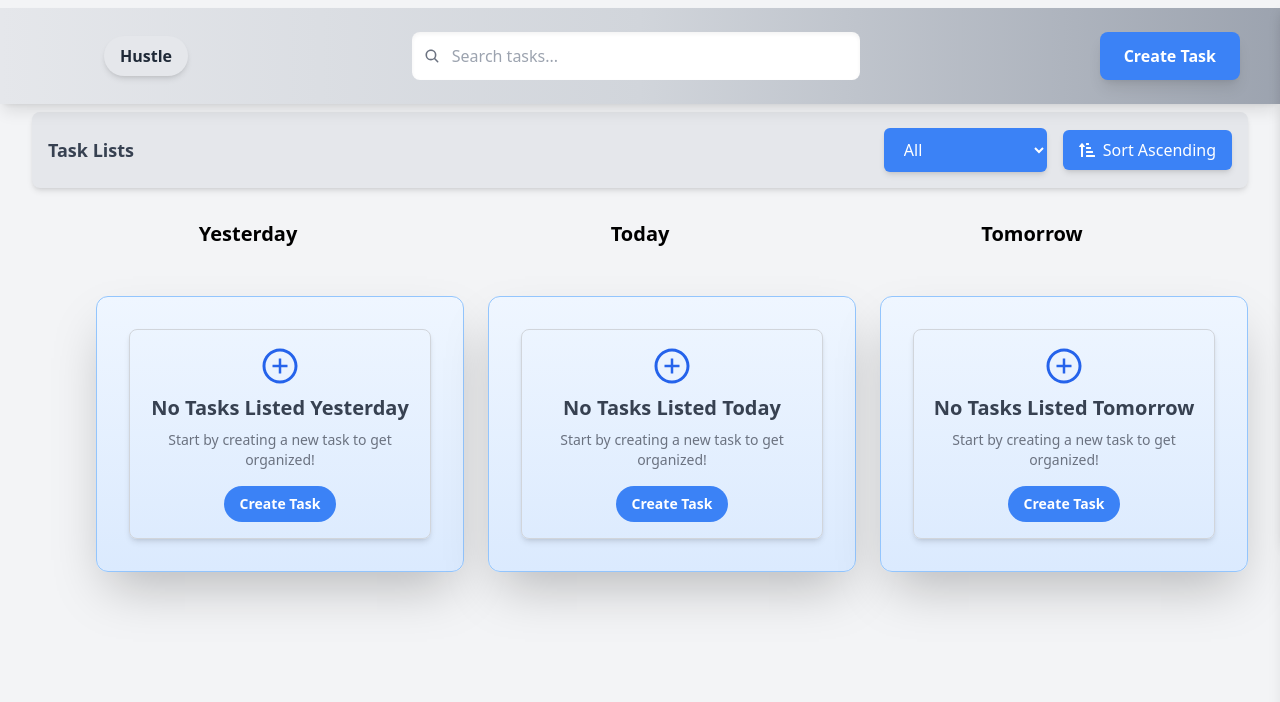
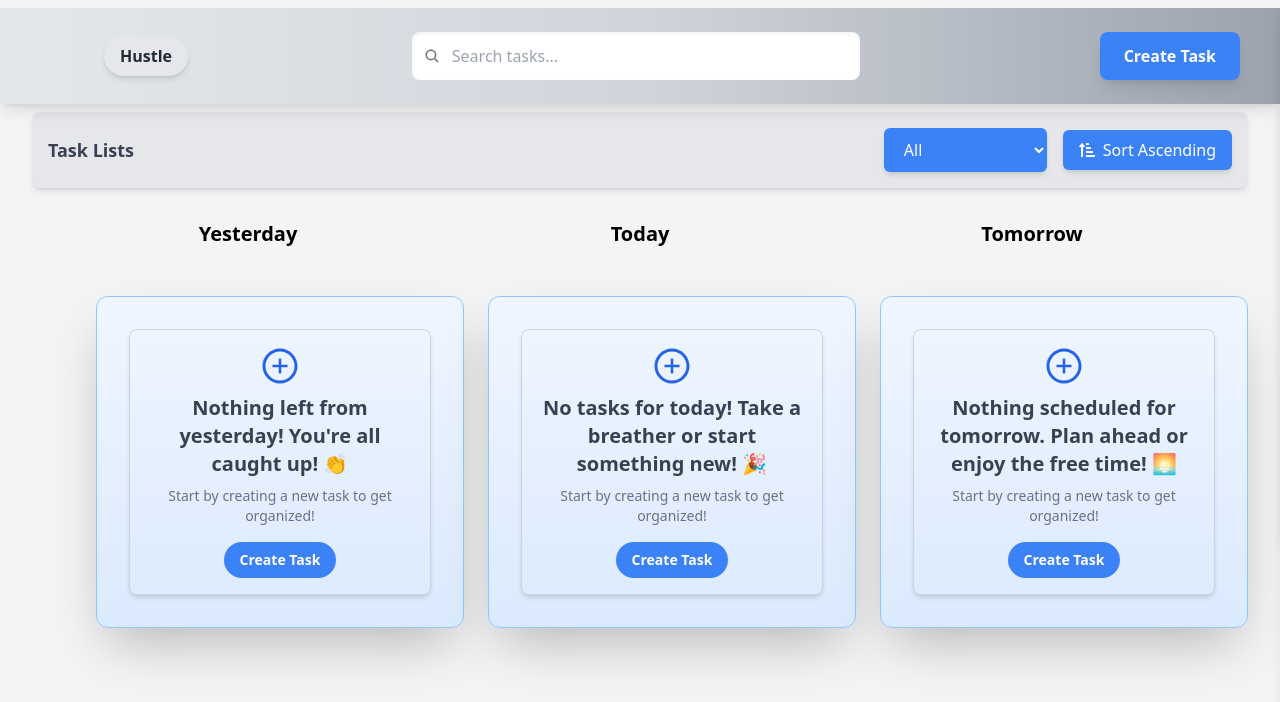
Before and after one commit to OptimizationGuru/HustleSpot, a React (Create React App) app: page / in a window 1280 px wide. Shown: the top 702 px of the page. Built offline with nearby package versions, Linux system fonts and the light colour scheme.

Commit message:
bonus:search optimised

```diff
--- a/src/components/Navbar/index.tsx
+++ b/src/components/Navbar/index.tsx
@@ -2,6 +2,8 @@ import React from 'react';
 import NewTask from '../CreateTask';
 import Sidebar from '../CreateTask/Sidebar';
 import { IoSearch } from 'react-icons/io5';
+import { useDispatch } from 'react-redux';
+import { updateSearchKey } from '../../store/taskSlice';
 
 interface NavbarProps {
   onCreateTaskClick: () => void;
@@ -13,6 +15,12 @@ const Navbar: React.FC<NavbarProps> = ({
   onCloseSidebar,
   isSideDrawerOpen,
 }) => {
+  const dispatch = useDispatch();
+
+  const handleSearch = (key: string) => {
+    dispatch(updateSearchKey(key));
+  };
+
   return (
     <div className="flex flex-col md:flex-row items-center justify-between gap-4 p-6 bg-gradient-to-r from-gray-200 via-gray-300 to-gray-400 w-full shadow-lg fixed top-0 z-50 mt-2">
       <div className="flex items-center gap-2 ml-4 md:ml-20">
@@ -25,6 +33,9 @@ const Navbar: React.FC<NavbarProps> = ({
         <IoSearch className="absolute left-3 top-1/2 transform -translate-y-1/2 text-gray-500" />
         <input
           type="text"
+          onChange={(e) => {
+            handleSearch(e.target.value);
+          }}
           placeholder="Search tasks..."
           className="w-full p-3 pl-10 rounded-lg shadow-inner text-gray-700 bg-white focus:outline-none focus:ring-2 focus:ring-gray-400"
         />
--- a/src/components/NoTAskCard/index.tsx
+++ b/src/components/NoTAskCard/index.tsx
@@ -3,19 +3,19 @@ import { AiOutlinePlusCircle } from 'react-icons/ai';
 
 interface NoTasksCardProps {
   onCreateTaskClick: () => void;
-  day: string;
+  msg: string;
 }
 
 const NoTasksCard: React.FC<NoTasksCardProps> = ({
   onCreateTaskClick,
-  day,
+  msg,
 }) => {
   return (
     <div className="relative w-full max-w-xs sm:max-w-sm md:max-w-md flex flex-col gap-4 items-center justify-center mx-auto shadow-2xl rounded-xl bg-gradient-to-b from-blue-50 to-blue-100 p-6 sm:p-8 m-4 md:m-8 border border-blue-300 transition-transform transform hover:scale-105 hover:shadow-3xl">
       <div className="flex flex-col items-center justify-center w-full p-4 border border-gray-300 rounded-lg shadow-md">
         <AiOutlinePlusCircle size={40} className="text-blue-600 mb-2" />
         <p className="text-lg sm:text-xl font-semibold text-gray-700 text-center">
-          No Tasks Listed {day}
+          {msg}
         </p>
         <p className="text-sm text-gray-500 mt-2 text-center">
           Start by creating a new task to get organized!
--- /dev/null
+++ b/src/components/SearchTask/SearchTask.ts
@@ -0,0 +1,22 @@
+import { useMemo } from 'react';
+import { useSelector } from 'react-redux';
+import { RootState } from '../../store/taskStore';
+
+const useFilteredTasksbySearchKey = () => {
+  const { tasks, searchKey } = useSelector((store: RootState) => store.task);
+
+  const filteredTasks = useMemo(() => {
+    if (!searchKey || searchKey.trim() === '') {
+      return tasks;
+    }
+    return tasks.filter(
+      (task) =>
+        task.title.toLowerCase().includes(searchKey.toLowerCase()) ||
+        task.desc.toLowerCase().includes(searchKey.toLowerCase())
+    );
+  }, [tasks, searchKey]);
+
+  return filteredTasks;
+};
+
+export default useFilteredTasksbySearchKey;
--- a/src/components/TaskList/index.tsx
+++ b/src/components/TaskList/index.tsx
@@ -1,13 +1,13 @@
 import React, { useState, useEffect, useCallback } from 'react';
 import TaskCard from '../TaskCard';
 import TaskListHeader from '../TaskListHeader';
-import { useSelector, useDispatch } from 'react-redux';
-import { RootState } from '../../store/taskStore';
 import { filterTasksByDefaultDates } from '../../helpers/FilterTask';
-import { TaskStatus } from '../../constants';
+import { taskNotFoundMsg, TaskStatus, taskTodayMsg, taskTomorrowMsg, taskYesterdayMsg } from '../../constants';
 import { Task } from '../../types';
 import { updateTask } from '../../store/taskSlice';
 import NoTasksCard from '../NoTAskCard/index';
+import useFilterTaskbySearchKey from '../SearchTask/SearchTask';
+import { useDispatch } from 'react-redux';
 
 interface TaskListProps {
   onCreateTaskClick: () => void;
@@ -15,7 +15,7 @@ interface TaskListProps {
 
 const TaskList: React.FC<TaskListProps> = ({ onCreateTaskClick }) => {
   const dispatch = useDispatch();
-  const tasks = useSelector((state: RootState) => state.task.tasks);
+  const tasks = useFilterTaskbySearchKey();
   const [activeTaskList, setActiveTaskList] = useState<Task[]>([]);
   const [isSortActive, setIsSortActive] = useState(false);
   const [isDescending, setIsDescending] = useState(false);
@@ -111,10 +111,7 @@ const TaskList: React.FC<TaskListProps> = ({ onCreateTaskClick }) => {
             ))
           ) : (
             <div className="flex flex-col items-center justify-center w-full p-4 border border-gray-300 rounded-lg shadow-md">
-              <NoTasksCard
-                onCreateTaskClick={onCreateTaskClick}
-                day="Till Now"
-              />
+              <NoTasksCard onCreateTaskClick={onCreateTaskClick} msg={taskNotFoundMsg}/>
             </div>
           )
         ) : (
@@ -126,7 +123,7 @@ const TaskList: React.FC<TaskListProps> = ({ onCreateTaskClick }) => {
                   .length === 0 ? (
                   <NoTasksCard
                     onCreateTaskClick={onCreateTaskClick}
-                    day="Yesterday"
+                    msg={taskYesterdayMsg}
                   />
                 ) : (
                   filterTasksByDefaultDates(activeTaskList).tasksYesterday.map(
@@ -148,7 +145,7 @@ const TaskList: React.FC<TaskListProps> = ({ onCreateTaskClick }) => {
                 0 ? (
                   <NoTasksCard
                     onCreateTaskClick={onCreateTaskClick}
-                    day="Today"
+                    msg={taskTodayMsg}
                   />
                 ) : (
                   filterTasksByDefaultDates(activeTaskList).tasksToday.map(
@@ -170,7 +167,7 @@ const TaskList: React.FC<TaskListProps> = ({ onCreateTaskClick }) => {
                   .length === 0 ? (
                   <NoTasksCard
                     onCreateTaskClick={onCreateTaskClick}
-                    day="Tomorrow"
+                    msg={taskTomorrowMsg}
                   />
                 ) : (
                   filterTasksByDefaultDates(activeTaskList).tasksTomorrow.map(
--- a/src/constants/index.ts
+++ b/src/constants/index.ts
@@ -24,3 +24,13 @@ export const yesterdayDateTimestamp = new Date(
 ).getTime();
 
 export const delayTime = 1000;
+
+export const taskTodayMsg =
+  'No tasks for today! Take a breather or start something new! 🎉';
+export const taskTomorrowMsg =
+  'Nothing scheduled for tomorrow. Plan ahead or enjoy the free time! 🌅';
+export const taskYesterdayMsg =
+  "Nothing left from yesterday! You're all caught up! 👏";
+
+export const taskNotFoundMsg =
+  "Oops! We couldn't find any tasks matching your search. Try different keywords or create a new task! 🔍✨";
--- a/src/store/taskSlice.ts
+++ b/src/store/taskSlice.ts
@@ -3,10 +3,12 @@ import { Task } from '../types';
 
 export interface TaskState {
   tasks: Task[];
+  searchKey: string;
 }
 
 const initialState: TaskState = {
   tasks: [],
+  searchKey: '',
 };
 
 const taskSlice = createSlice({
@@ -27,8 +29,12 @@ const taskSlice = createSlice({
         state.tasks[index] = action.payload;
       }
     },
+    updateSearchKey: (state, action: PayloadAction<string>) => {
+      state.searchKey = action.payload;
+    },
   },
 });
 
-export const { addTask, deleteTask, updateTask } = taskSlice.actions;
+export const { addTask, deleteTask, updateTask, updateSearchKey } =
+  taskSlice.actions;
 export default taskSlice.reducer;
--- a/src/store/taskStore.ts
+++ b/src/store/taskStore.ts
@@ -16,6 +16,7 @@ const loadState = (): RootState => {
       return {
         task: {
           tasks: [],
+          searchKey: '',
         },
       };
     }
@@ -24,6 +25,7 @@ const loadState = (): RootState => {
     return {
       task: {
         tasks: [],
+        searchKey: '',
       },
     };
   }
```
